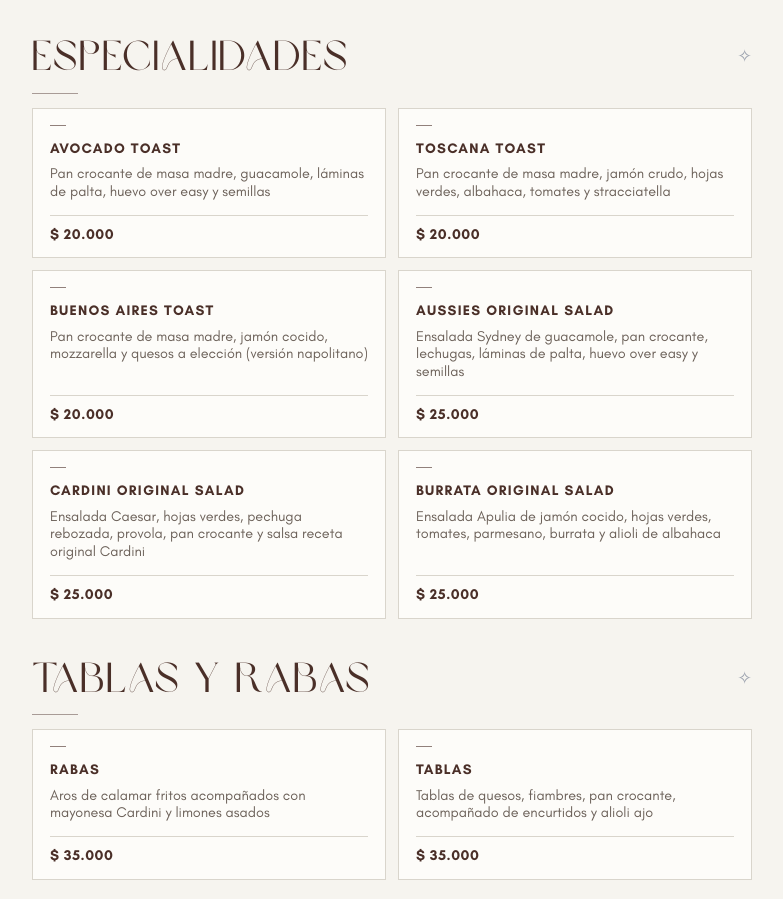
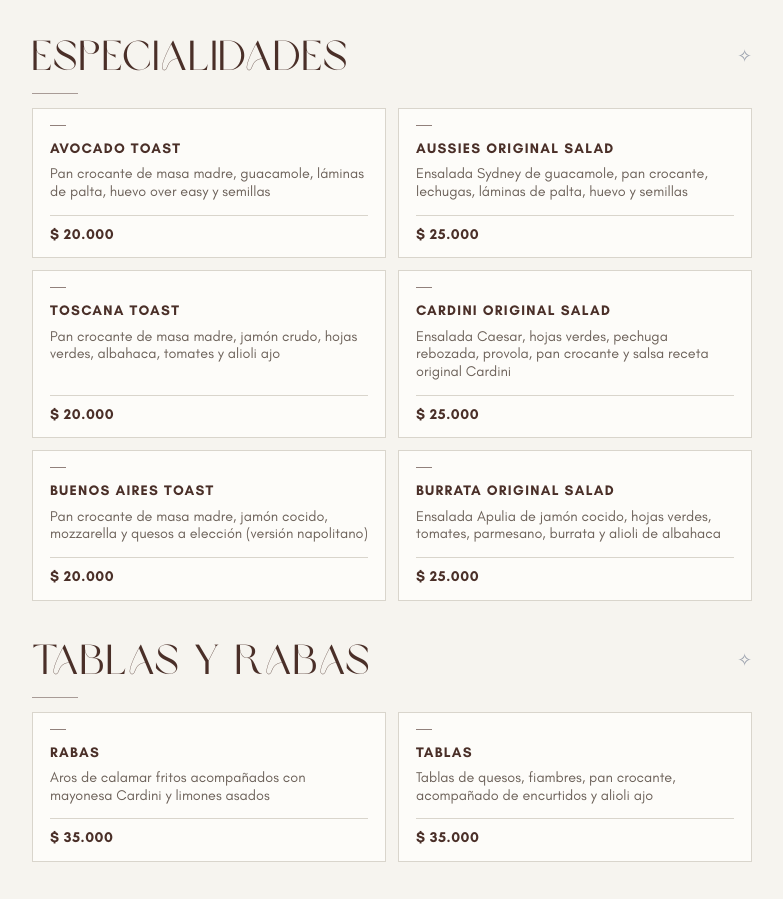
Before and after one commit to chateau-vanguardia/Menu, a plain HTML site: page index.html in a window 1280 px wide. Shown: the part 4210-5109 px from the top of the page, without its empty margins (248-1031 px from the left). Drawn offline with Linux system fonts and the light colour scheme.

Commit message:
Add files via upload

```diff
--- a/index.html
+++ b/index.html
@@ -60,6 +60,7 @@ footer div{margin:4px 0}
 .wa:hover{transform:translateY(-2px);box-shadow:0 8px 22px rgba(74,47,40,.36)}
 .wa svg{width:22px;height:22px;fill:#fff;flex:none}
 @media (max-width:420px){.wa{padding:13px;}.wa span{display:none}}
+@media (min-width:561px){.grid.flow{grid-auto-flow:column;grid-template-rows:repeat(3,auto)}}
 @media (max-width:560px){.grid{grid-template-columns:1fr}.arc{width:100px;height:100px}}
 </style>
 </head>
@@ -143,9 +144,9 @@ var MENU=[
  ]},
 {id:"especialidades",t:"Especialidades",type:"cards",items:[
  ["Avocado Toast","Pan crocante de masa madre, guacamole, láminas de palta, huevo over easy y semillas",[["","$ 20.000"]]],
- ["Toscana Toast","Pan crocante de masa madre, jamón crudo, hojas verdes, albahaca, tomates y stracciatella",[["","$ 20.000"]]],
+ ["Toscana Toast","Pan crocante de masa madre, jamón crudo, hojas verdes, albahaca, tomates y alioli ajo",[["","$ 20.000"]]],
  ["Buenos Aires Toast","Pan crocante de masa madre, jamón cocido, mozzarella y quesos a elección (versión napolitano)",[["","$ 20.000"]]],
- ["Aussies Original Salad","Ensalada Sydney de guacamole, pan crocante, lechugas, láminas de palta, huevo over easy y semillas",[["","$ 25.000"]]],
+ ["Aussies Original Salad","Ensalada Sydney de guacamole, pan crocante, lechugas, láminas de palta, huevo y semillas",[["","$ 25.000"]]],
  ["Cardini Original Salad","Ensalada Caesar, hojas verdes, pechuga rebozada, provola, pan crocante y salsa receta original Cardini",[["","$ 25.000"]]],
  ["Burrata Original Salad","Ensalada Apulia de jamón cocido, hojas verdes, tomates, parmesano, burrata y alioli de albahaca",[["","$ 25.000"]]]
  ]},
@@ -178,7 +179,7 @@ MENU.forEach(function(c){
   html+='<section id="'+c.id+'" data-cat="'+c.id+'"><div class="sec-h"><h2>'+c.t+'</h2><span class="star">✧</span></div><div class="rule"></div>';
   if(c.intro)html+='<p class="intro">'+c.intro+'</p>';
   if(c.type==="cards"){
-    html+='<div class="grid">';
+    html+='<div class="grid'+(c.id==="especialidades"?' flow':'')+'">';
     c.items.forEach(function(i){
       var pr=i[2].map(function(p){return p[0]&&i[2].length===1?'<small>'+p[0]+'</small>'+p[1]:'<span>'+(p[0]?p[0]+' ':'')+p[1]+'</span>'}).join("");
       html+='<article class="card"><h3>'+i[0]+'</h3><p>'+i[1]+'</p><div class="price">'+pr+'</div></article>';
@@ -205,7 +206,7 @@ function show(id){
 }
 show("all");
 /* WhatsApp: número en formato internacional sin + ni espacios (ej. 5492246XXXXXX). Si queda vacío, WhatsApp pide elegir el contacto. */
-var WA_NUM="5491135020660";
+var WA_NUM="";
 var WA_MSG="Hola Chateau Vanguardia! Quisiera reservar una mesa.\nFecha: \nHorario: \nCantidad de personas: ";
 document.getElementById("wa").href="https://wa.me/"+WA_NUM+"?text="+encodeURIComponent(WA_MSG);
 </script>
```
Also changed, not shown: 1 other file.
